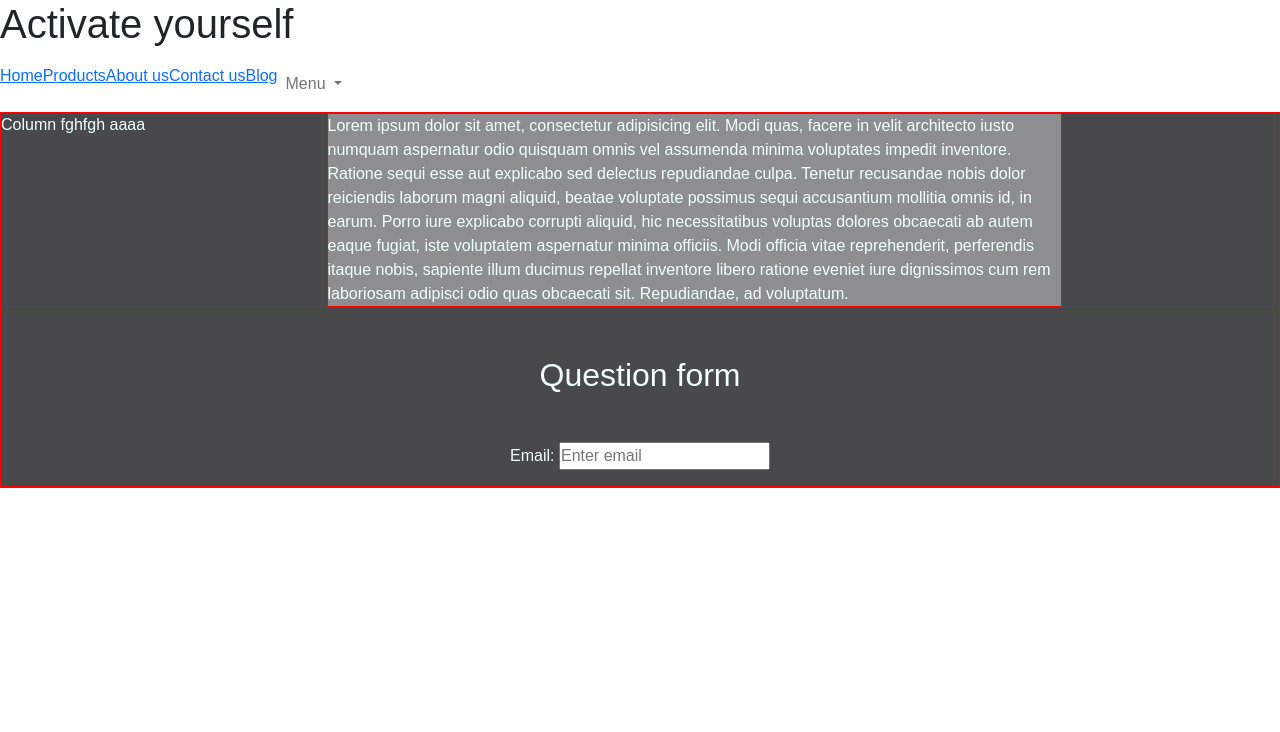
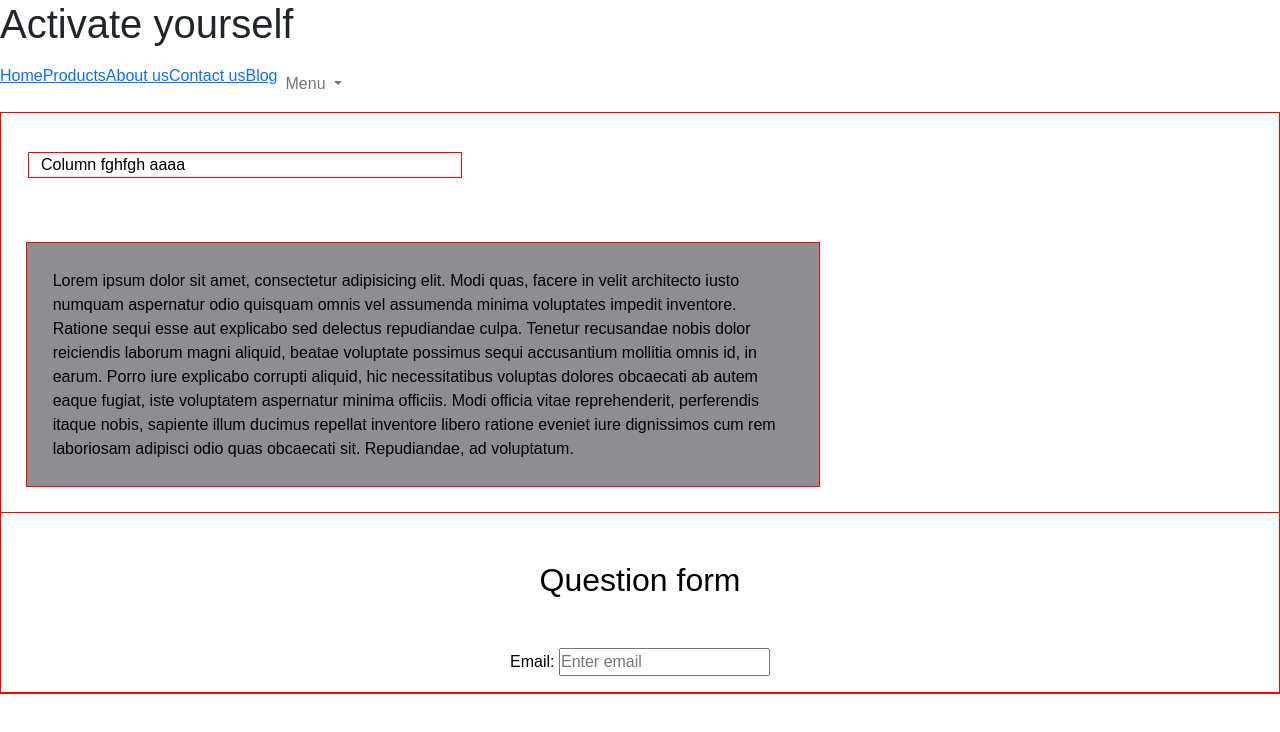
Before and after one commit to andresparrab/course-assigment-html-css, a website: page src/pages/blog.html in a window 1280 px wide. Drawn offline with nearby package versions, Linux system fonts and the light colour scheme; files that its build step writes are made by us from their sources.

Commit message:
blog uppdate

```diff
--- a/src/pages/blog.html
+++ b/src/pages/blog.html
@@ -53,12 +53,12 @@
           </div>
         </div>
       </nav>
-      <div class="container-blog m-0 p-0">
+      <div class="container-blog">
         <div class="row">
-          <div class="col-lg-3 col-sm-5 col-12">
+          <div class="bla col-lg-4 col-sm-5 col-12">
             Column fghfgh aaaa
           </div>
-          <div class="col-lg-7 col-sm-7 col-12 m-0">
+          <div class="col-lg-8 col-sm-7 col-12 m-0">
             <article class="blog-article">
               Lorem ipsum dolor sit amet, consectetur adipisicing elit. Modi quas, facere in velit architecto iusto numquam aspernatur odio quisquam omnis vel assumenda minima voluptates impedit inventore. Ratione sequi esse aut explicabo sed delectus repudiandae culpa. Tenetur recusandae nobis dolor reiciendis laborum magni aliquid, beatae voluptate possimus sequi accusantium mollitia omnis id, in earum. Porro iure explicabo corrupti aliquid, hic necessitatibus voluptas dolores obcaecati ab autem eaque fugiat, iste voluptatem aspernatur minima officiis.
               Modi officia vitae reprehenderit, perferendis itaque nobis, sapiente illum ducimus repellat inventore libero ratione eveniet iure dignissimos cum rem laboriosam adipisci odio quas obcaecati sit. Repudiandae, ad voluptatum.
--- a/src/sass/_blog.scss
+++ b/src/sass/_blog.scss
@@ -3,19 +3,27 @@
     margin: 0%;
     padding: 0%;
     outline: 0%;
+
 }
 
 .container-blog{
     border: 1px solid red;
-    background-color: v.$Onyx;
-    color: azure;
+    background-color: white;
+    color: black;
 }
 
 .blog-article{
     border: 1px solid red;
     background-color: v.$Silver;
+    padding: 3%;
+    margin: 3%;
 }
 
 .container-blog-form{
     border: 1px solid red;
 }
+
+.bla{
+    border: 1px solid red;
+    margin: 3%;
+}
```
